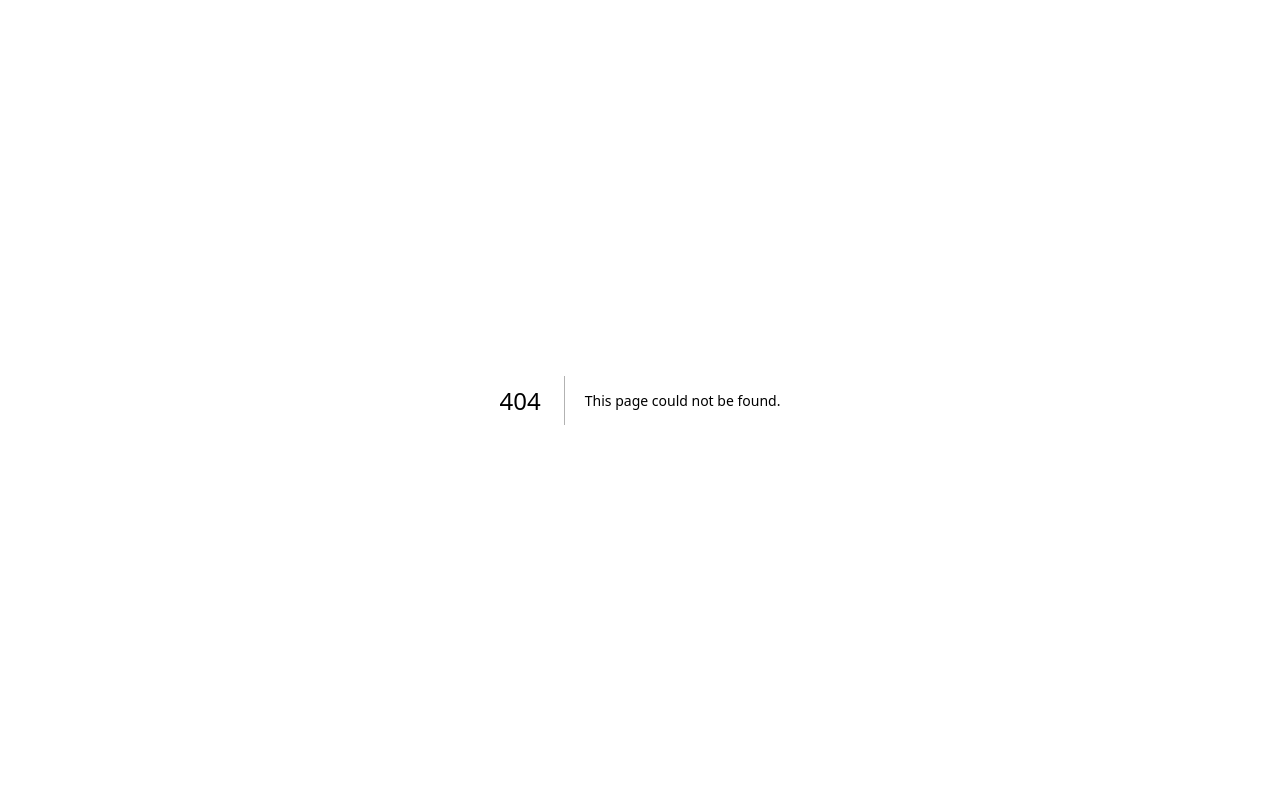
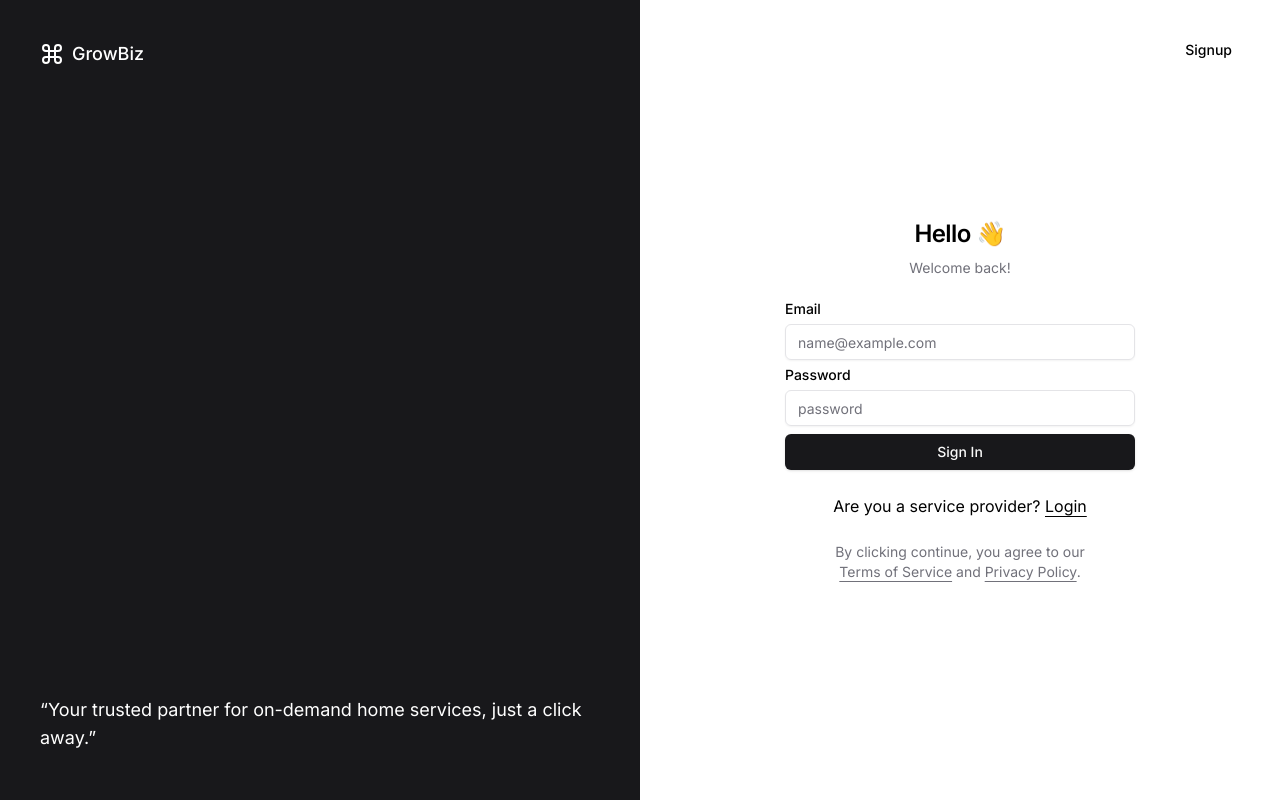
Before and after one commit to smit0086/GrowbBizServiceMarketplace, a Next.js app in the folder frontend/: page /login in a window 1280 px wide. Before the commit this address had no page. Built offline with nearby package versions, Linux system fonts and the light colour scheme.

Commit message:
feat: created customer login UI

```diff
--- /dev/null
+++ b/frontend/src/app/login/components/UserAuthForm.jsx
@@ -0,0 +1,58 @@
+"use client";
+
+import * as React from "react";
+
+import { cn } from "@/lib/utils";
+import { Icons } from "@/components/icons";
+import { Button } from "@/components/ui/button";
+import { Input } from "@/components/ui/input";
+import { Label } from "@/components/ui/label";
+
+export function UserAuthForm({ className, ...props }) {
+    const [isLoading, setIsLoading] = React.useState(false);
+
+    async function onSubmit(event) {
+        event.preventDefault();
+        setIsLoading(true);
+
+        setTimeout(() => {
+            setIsLoading(false);
+        }, 3000);
+    }
+
+    return (
+        <div className={cn("grid gap-6", className)} {...props}>
+            <form onSubmit={onSubmit}>
+                <div className="grid gap-2">
+                    <div className="grid gap-2">
+                        <Label htmlFor="email">Email</Label>
+                        <Input
+                            id="email"
+                            placeholder="name@example.com"
+                            type="email"
+                            autoCapitalize="none"
+                            autoComplete="email"
+                            autoCorrect="off"
+                            disabled={isLoading}
+                        />
+                    </div>
+                    <div className="grid gap-2">
+                        <Label htmlFor="password">Password</Label>
+                        <Input
+                            id="password"
+                            type="password"
+                            placeholder="password"
+                            disabled={isLoading}
+                        />
+                    </div>
+                    <Button disabled={isLoading}>
+                        {isLoading && (
+                            <Icons.spinner className="mr-2 h-4 w-4 animate-spin" />
+                        )}
+                        Sign In
+                    </Button>
+                </div>
+            </form>
+        </div>
+    );
+}
--- /dev/null
+++ b/frontend/src/app/login/page.jsx
@@ -0,0 +1,62 @@
+import { buttonVariants } from "@/components/ui/button";
+import { cn } from "@/lib/utils";
+import Link from "next/link";
+import { UserAuthForm } from "./components/UserAuthForm";
+import { AuthTestimonial } from "@/components/modules/AuthTestimonial";
+import { COPY } from "@/lib/constants";
+
+export const metadata = {
+    title: `${COPY.APP_NAME} | Customer login`,
+};
+
+export default function CustomerLogin() {
+    return (
+        <div className="container relative h-screen flex-col items-center justify-center grid lg:max-w-none lg:grid-cols-2 lg:px-0">
+            <Link
+                href="./signup"
+                className={cn(
+                    buttonVariants({ variant: "ghost" }),
+                    "absolute right-4 top-4 md:right-8 md:top-8"
+                )}
+            >
+                Signup
+            </Link>
+            <AuthTestimonial
+                testimonial={COPY.CUSTOMER_TESTIMONIAL}
+            />
+            <div className="lg:p-8">
+                <div className="mx-auto flex w-full flex-col justify-center space-y-6 sm:w-[350px]">
+                    <div className="flex flex-col space-y-2 text-center">
+                        <h1 className="text-2xl font-semibold tracking-tight">
+                            Hello 👋
+                        </h1>
+                        <p className="text-sm text-muted-foreground">
+                            Welcome back!
+                        </p>
+                    </div>
+                    <UserAuthForm />
+                    <p className="px-10 text-center">
+                        Are you a service provider? <Link href="/provider/login" className="underline underline-offset-4 hover:text-primary">Login</Link>
+                    </p>
+                    <p className="px-8 text-center text-sm text-muted-foreground">
+                        By clicking continue, you agree to our{" "}
+                        <Link
+                            href="./terms"
+                            className="underline underline-offset-4 hover:text-primary"
+                        >
+                            Terms of Service
+                        </Link>{" "}
+                        and{" "}
+                        <Link
+                            href="./privacy"
+                            className="underline underline-offset-4 hover:text-primary"
+                        >
+                            Privacy Policy
+                        </Link>
+                        .
+                    </p>
+                </div>
+            </div>
+        </div>
+    );
+}
--- a/frontend/src/app/page.jsx
+++ b/frontend/src/app/page.jsx
@@ -1,5 +1,11 @@
 import { COPY } from "@/lib/constants";
+import CustomerLogin from "@/app/login/page"
 
 export default function Home() {
-    return <main>{COPY.APP_NAME}</main>;
+    // return <main>{COPY.APP_NAME}</main>;
+    return(
+        <main>
+            <CustomerLogin />
+        </main>
+    );
 }
--- a/frontend/src/lib/constants.js
+++ b/frontend/src/lib/constants.js
@@ -4,4 +4,5 @@ export const COPY = {
     PARTNER_TESTIMONIAL:
         "GrowBiz works wonders! Our sales have soared since using it. Highly recommended!",
     PARTNER_NAME: "John Doe",
+    CUSTOMER_TESTIMONIAL: "Your trusted partner for on-demand home services, just a click away."
 };
```
